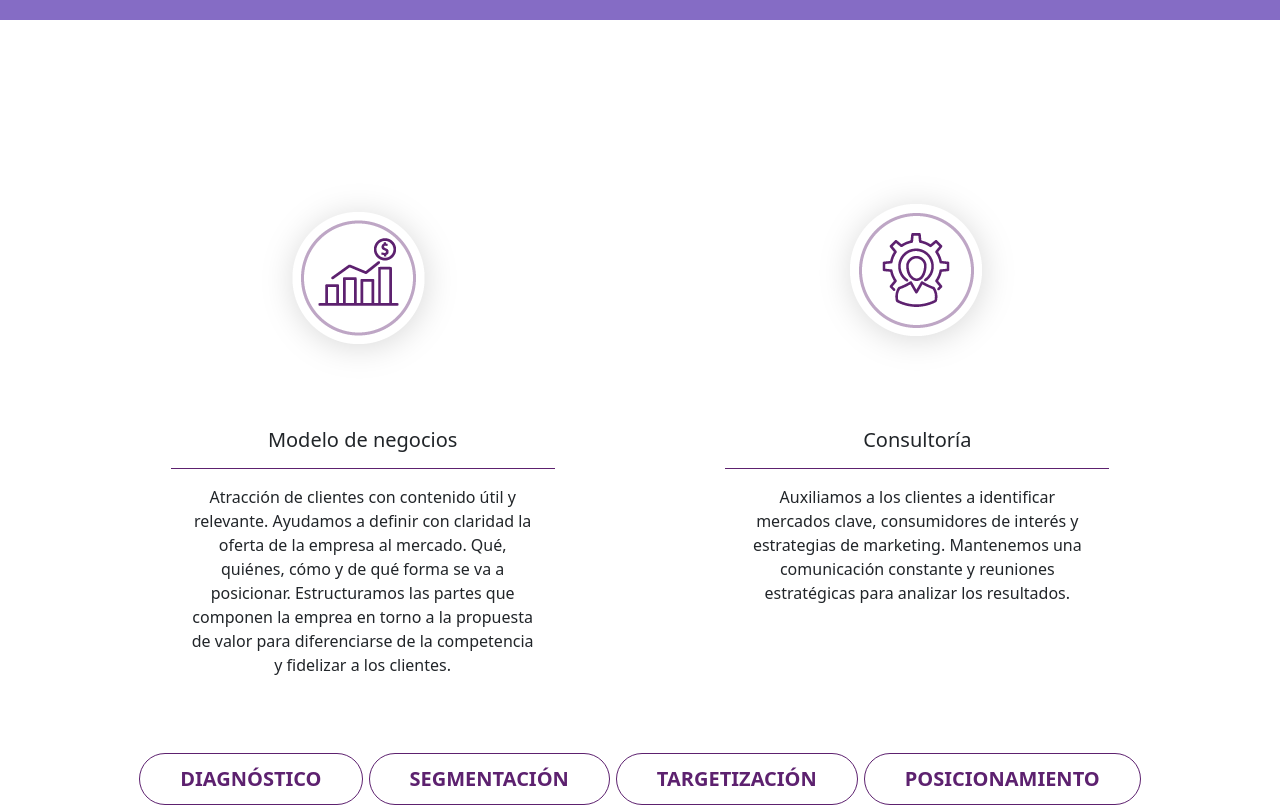
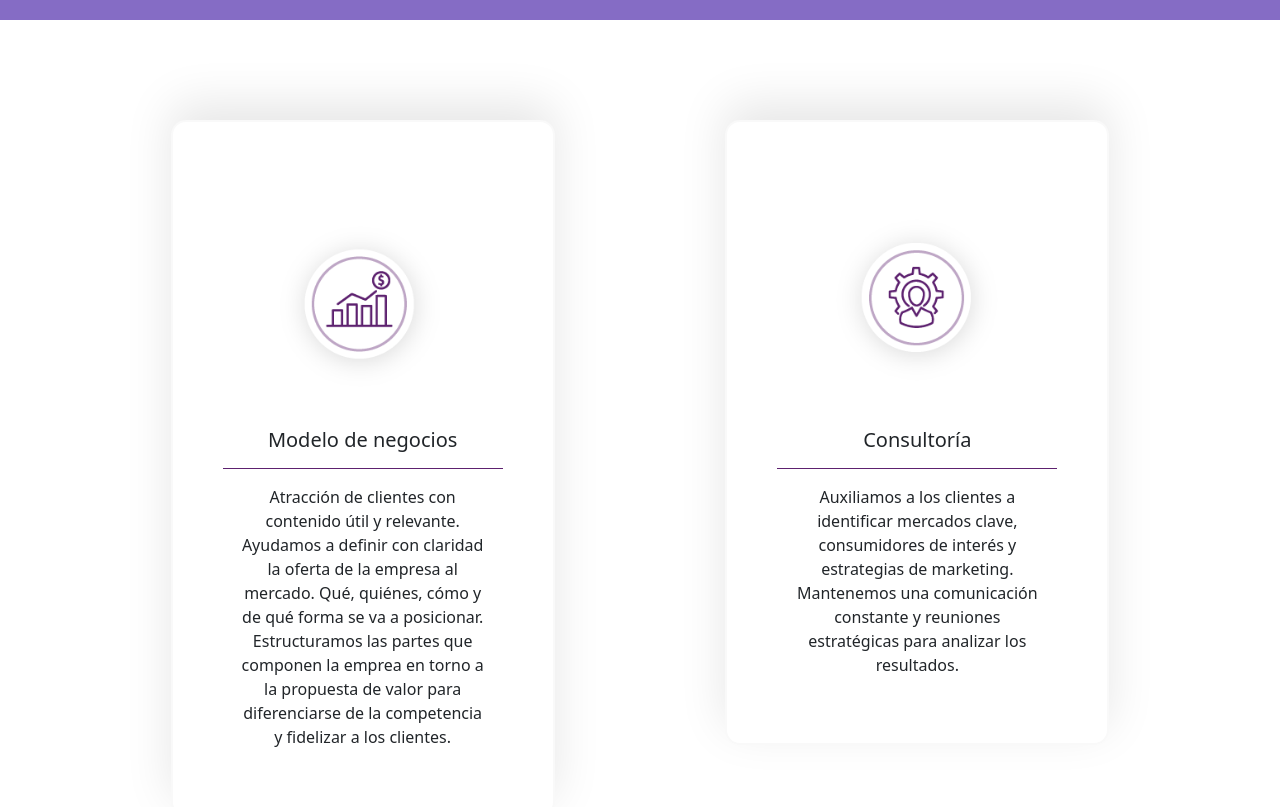
Before and after one commit to GeronimoVenzi/autodatee-web2, a Next.js app: page /estrategia in a window 1280 px wide. Shown: the part 780-1587 px from the top of the page. Built offline with nearby package versions, Linux system fonts and the light colour scheme.

Commit message:
add box shadow in cards

```diff
--- a/styles/globals.css
+++ b/styles/globals.css
@@ -99,6 +99,10 @@ body {
   border: none;
   width: 30%;
   height: auto;
+  border: 2px #f9f9f9 solid;
+  border-radius: 15px;
+  box-shadow:  0 -1em 3em rgba(0,0,0,0.1);
+  padding: 50px;
 }
 
 
```
